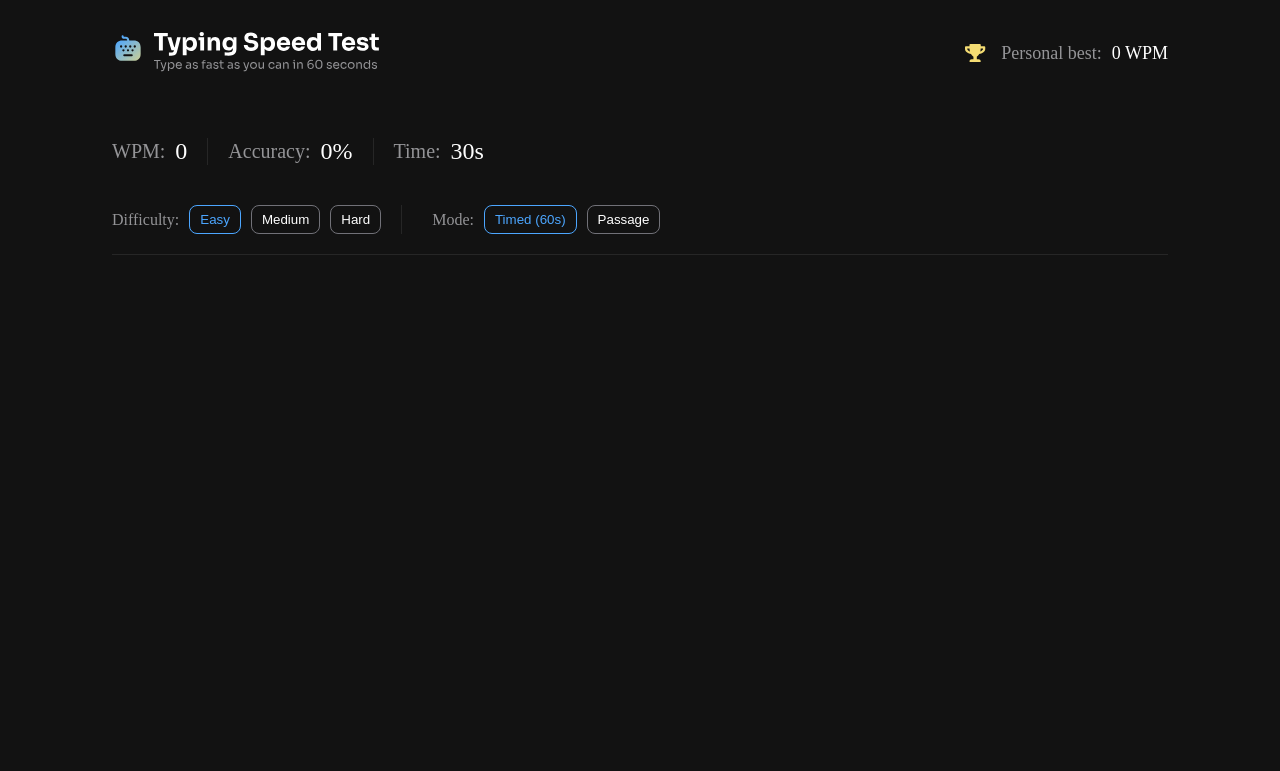
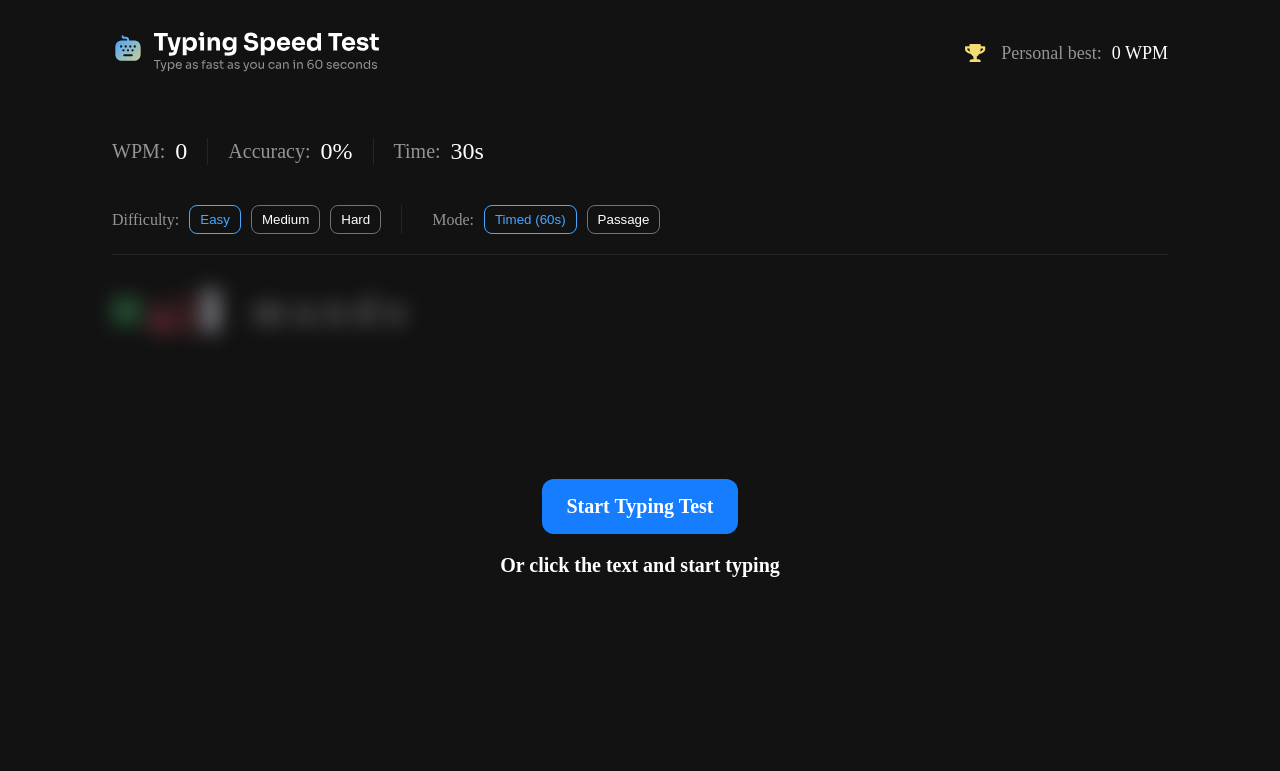
Before and after one commit to franciscorochamont/Typing-speed-test, a website built with Vite: page index.html in a window 1280 px wide. Built offline with nearby package versions, Linux system fonts and the light colour scheme; files whose address does not match are found by name.

Commit message:
feat: Text container with blur effect and start overlay

```diff
--- a/index.html
+++ b/index.html
@@ -112,9 +112,34 @@
           </div>
         </div>
       </div>
+      <!-- Contenedor del texto objetivo  -->
+      <div class="text-container" aria-label="Texto para practicar mecanografia">
+        <div class="word__container">
+          <span class="word">
+            <span class="char correct">H</span>
+            <span class="char incorrect">o</span>
+            <span class="char incorrect">l</span>
+            <span class="char current">a</span>
+          </span>
+          <span class="word">
+            <span class="char">m</span>
+            <span class="char">u</span>
+            <span class="char">n</span>
+            <span class="char">d</span>
+            <span class="char">o</span>
+          </span>
+        </div>
+        <div class="button-container">
+          <button class="button_start">Start Typing Test</button>
+          <p class="click__text">Or click the text and start typing</p>
+        </div>
+      </div>
+      <input type="text" class="hidden-input" id="typing-input" autocomplete="off" autocapitalize="off" spellcheck="false" />
+
     </main>
 
   </div>
   <script type="module" src="/src/main.js"></script>
 </body>
+
 </html>
--- a/src/style.css
+++ b/src/style.css
@@ -54,6 +54,15 @@ body{
   background-color: var(--neutral-900);
   font-family: var(--font-sora);
   margin: 0;
+  min-height: 100vh;
+  display: flex;
+  flex-direction: column;
+}
+
+#app{
+  display: flex;
+  flex-direction: column;
+  flex: 1;
 }
 
 @media(min-width: 768px){
@@ -127,6 +136,10 @@ body{
 
 .content{
   margin-top: 3.2rem;
+  display: flex;
+  flex-direction: column;
+  gap: 3.2rem;
+  flex: 1;
 }
 
 @media(min-width: 768px){
@@ -370,3 +383,102 @@ label{
   border: .1rem solid var(--blue-400);
   color: var(--blue-400);
 }
+
+/** Contenido del texto */
+
+.text-container{
+  width: 100%;
+  flex: 1;
+  position: relative;
+  cursor: default;
+  outline: none;
+  user-select: none;
+  font-family: var(--font-sora);
+  font-size: 3.2rem;
+  font-weight: 400;
+  text-align: left;
+  color: var(--neutral-400);
+}
+
+@media(min-width: 768px){
+  .text-container{
+    font-size: 4rem;
+  }
+}
+
+.word__container{
+  filter: blur(10px);
+}
+
+.word {
+  display: inline-block; /* mantiene las palabras unidas */
+  margin-right: 0.6em;   /* espacio entre palabras */
+}
+
+.char {
+  display: inline;
+  transition: color 0.1s;
+}
+
+.char.correct {
+  color: var(--green-500); /* verde */
+}
+
+.char.incorrect {
+  color: var(--red-500); /* rojo */
+  text-decoration: underline;
+}
+
+.char.current {
+  background-color: var(--neutral-500); /* resalta la letra actual */
+  border-radius: 5px;
+}
+
+/* Input invisible que captura todo el teclado */
+.hidden-input {
+  position: absolute;
+  opacity: 0;
+  top: 0;
+  left: 0;
+  height: 0;
+  width: 0;
+}
+
+.button-container{
+  gap: 2rem;
+  display: flex;
+  flex-direction: column;
+  align-items: center;
+  justify-content: center;
+  position: absolute;
+  inset: 0;
+}
+
+.button_start{
+  display: flex;
+  align-items: center;
+  justify-content: center;
+  border: none;
+  font-family: var(--font-sora);
+  font-size: 2rem;
+  font-weight: 600;
+  border-radius: 1.2rem;
+  padding: 1.6rem 2.4rem;
+  color: var(--white);
+  text-align: center;
+  cursor: pointer;
+  background-color: var(--blue-600);
+  transition: all 300ms;
+}
+
+.button_start:hover{
+  background-color: var(--blue-400);
+}
+
+.click__text{
+  font-family: var(--font-sora);
+  font-size: 2rem;
+  font-weight: 700;
+  text-align: center;
+  color: var(--white);
+}
```
Lines whose indentation alone changed are shown as unchanged.
